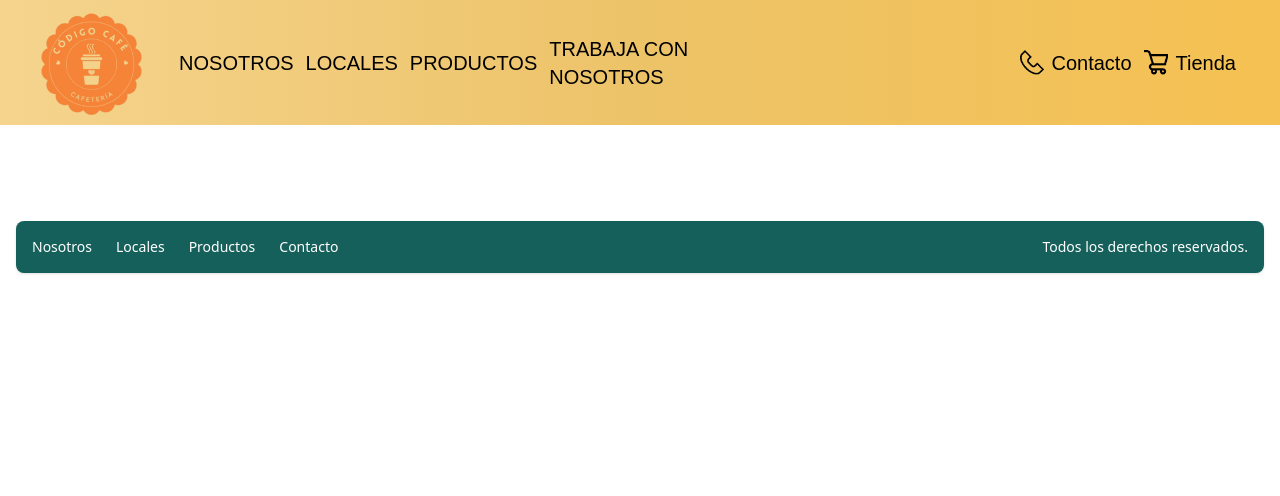
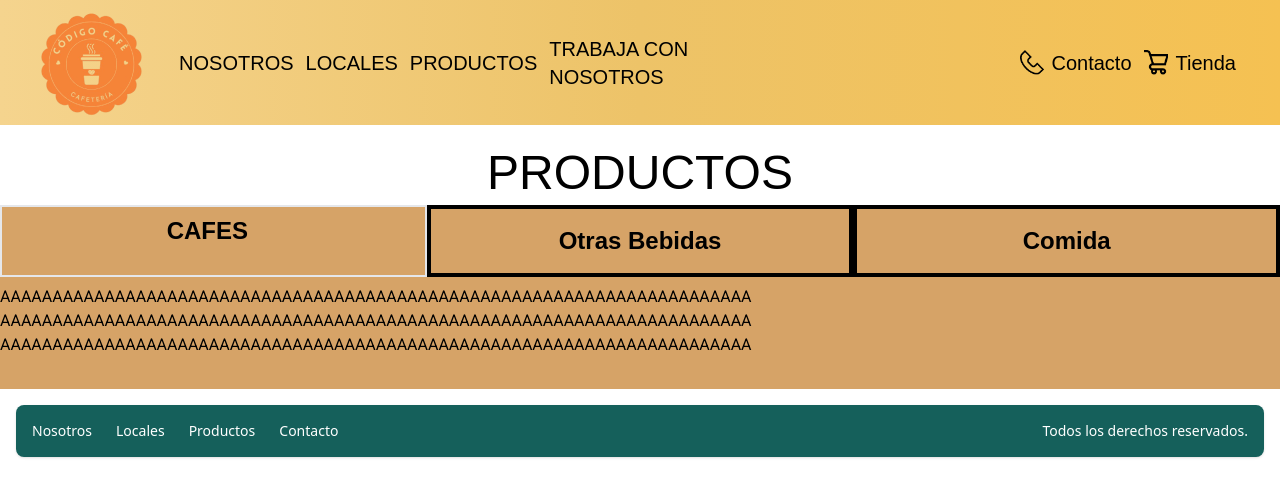
Before and after one commit to Leonardo-Valtorta/codigo-cafe, a Next.js app: page /products in a window 1280 px wide. Shown: the top 496 px of the page. Built offline with nearby package versions, Linux system fonts and the light colour scheme; a web font is replaced by a local one.

Commit message:
actualizacionSecciones

```diff
--- a/src/components/PortadaDos.js
+++ b/src/components/PortadaDos.js
@@ -1,9 +1,9 @@
 const PortadaDos = ({titulo}) => {
     return (
         <>
-            <div className="flex w-full bg-white py-3 h-20 justify-center">
+            <div className="flex w-full bg-white py-3 h-20 justify-center text-black">
 
-                <p className="text-center text-[32px] font-titleCart sm:text-[48px] px-8">
+                <p className="text-center text-[32px] font-titleCart sm:text-[48px] px-8 text-black">
                     {titulo}
                 </p>
 
--- a/src/pages/products.js
+++ b/src/pages/products.js
@@ -1,17 +1,41 @@
+import Link from "next/link";
 import Footer from "@/components/Footer";
 import Header from "@/components/Header";
 import PortadaDos from "@/components/PortadaDos";
 import Product from "@/components/Product";
 
+
 export default function Products() {
     return (
     <>
         <Header />
-        <PortadaDos>
-        titulo={'PRODUCTOS'}
-        </PortadaDos>
-        <div className="bk-cafe w-full h-full">
+        <PortadaDos
+            titulo={'PRODUCTOS'}
+        />
 
+
+        <div className="flex flex-col bg-cafeLight w-full pb-8 font-body">
+            <div className="sticky text-center bg-cafeLight w-full h-20 pb-4 md:h-30 grid grid-cols-3 font-navbar text-2xl font-bold">
+                <Link href="#cafes" className="p-4 border-2 hover:border-white hover:text-white px-3 sm:pl-0 py-2 hover:underline hover:bg-navbarBackgroundSecond">
+                    CAFES
+                </Link>
+
+                <div className="p-4 border-4 border-black">
+                    <p>Otras Bebidas</p>
+                </div>
+                <div className="p-4 border-4 border-black">
+                    <p>Comida</p>
+                </div>
+            </div>
+            <div id="cafes" className="">
+                <p>AAAAAAAAAAAAAAAAAAAAAAAAAAAAAAAAAAAAAAAAAAAAAAAAAAAAAAAAAAAAAAAAAAAAAAAA</p>
+            </div>
+            <div id="otras-bebidas" className="">
+                <p>AAAAAAAAAAAAAAAAAAAAAAAAAAAAAAAAAAAAAAAAAAAAAAAAAAAAAAAAAAAAAAAAAAAAAAAA</p>
+            </div>
+            <div id="comida" className="">
+                <p>AAAAAAAAAAAAAAAAAAAAAAAAAAAAAAAAAAAAAAAAAAAAAAAAAAAAAAAAAAAAAAAAAAAAAAAA</p>
+            </div>
         </div>
 
 
```
